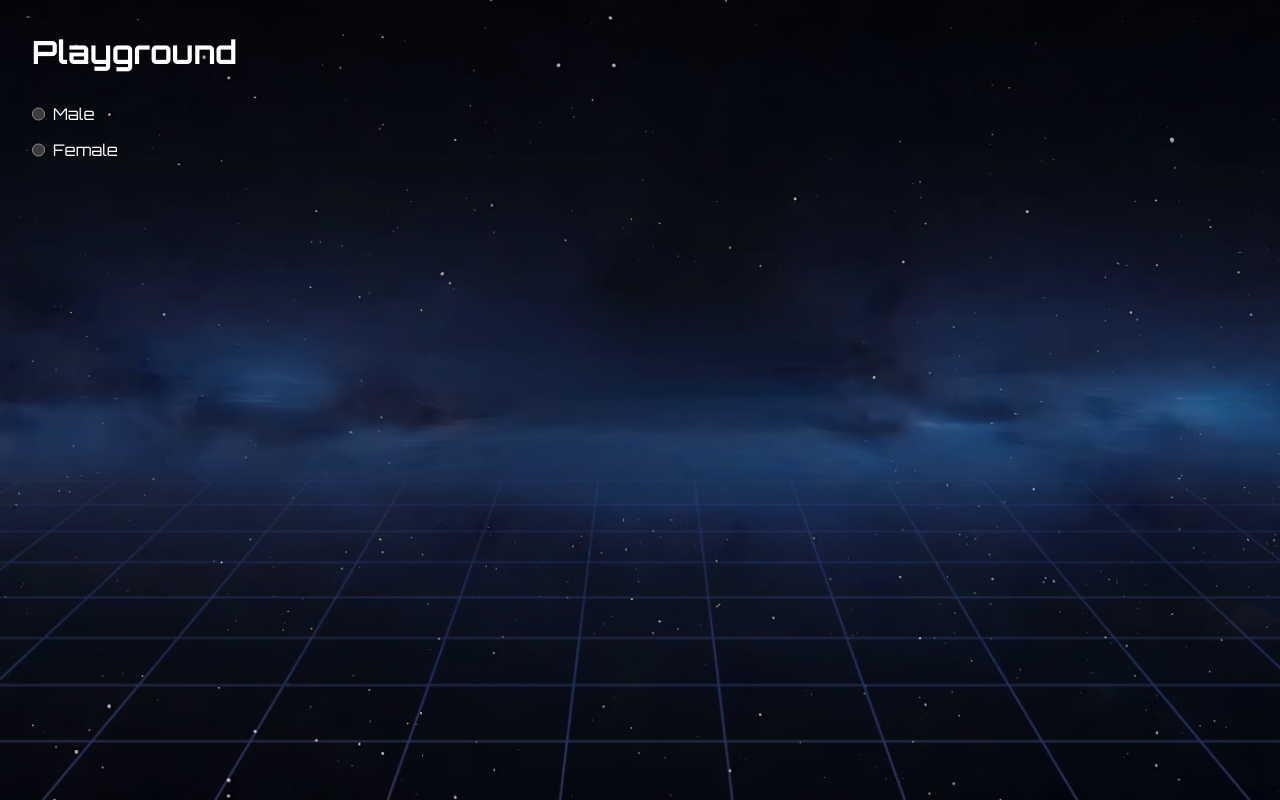
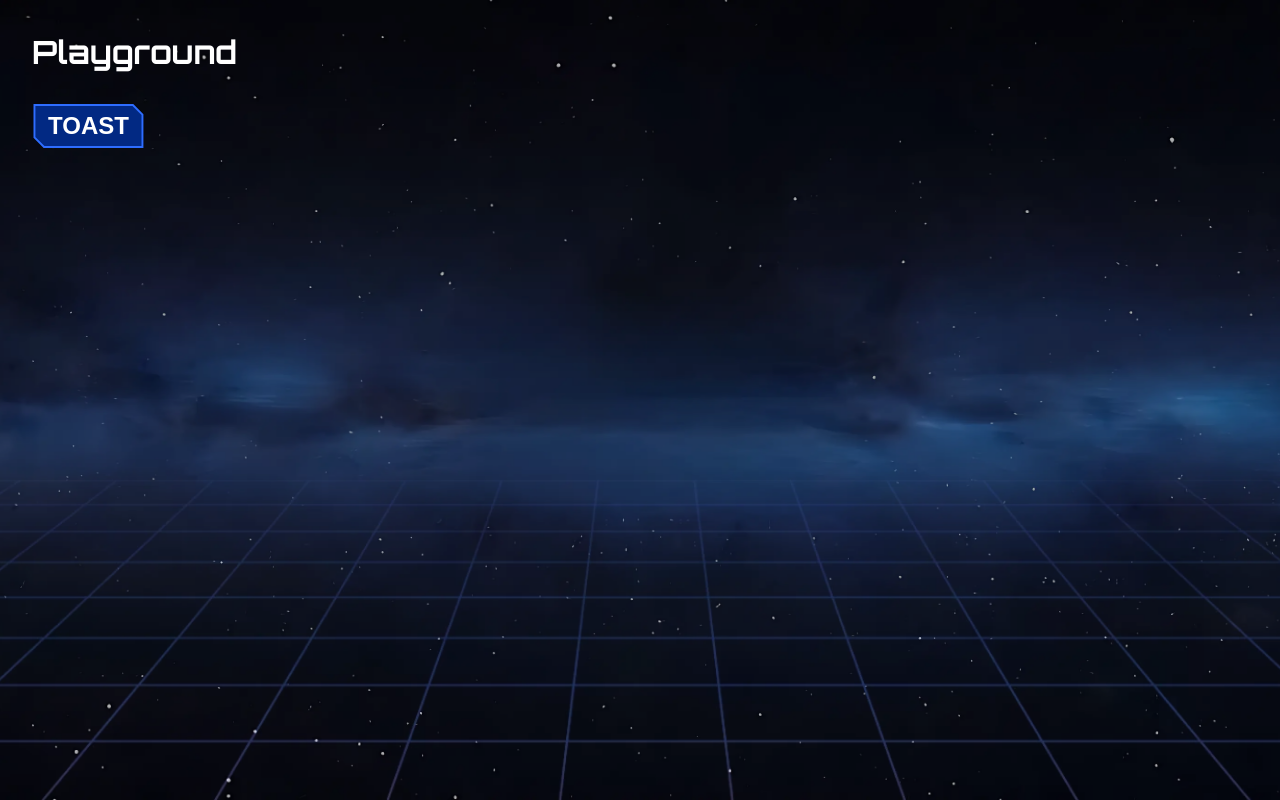
Before and after one commit to CodectiveOrg/snake-frontend, a React (Vite) app: page /playground in a window 1280 px wide. Built offline with nearby package versions, Linux system fonts and the light colour scheme; a web font is replaced by a local one.

Commit message:
[ADD] toaster

```diff
--- a/package.json
+++ b/package.json
@@ -20,6 +20,7 @@
     "react": "^19.1.0",
     "react-dom": "^19.1.0",
     "react-router": "^7.7.0",
+    "sonner": "^2.0.6",
     "zustand": "^5.0.6"
   },
   "devDependencies": {
--- a/src/app.component.tsx
+++ b/src/app.component.tsx
@@ -1,11 +1,18 @@
 import type { ReactNode } from "react";
+
+import { Toaster } from "sonner";
 
 import RouterComponent from "@/components/router/router.component.tsx";
 
 import "./app.module.css";
 
 function AppComponent(): ReactNode {
-  return <RouterComponent />;
+  return (
+    <>
+      <RouterComponent />
+      <Toaster />
+    </>
+  );
 }
 
 export default AppComponent;
--- a/src/pages/playground/playground.page.tsx
+++ b/src/pages/playground/playground.page.tsx
@@ -1,6 +1,8 @@
 import type { ReactNode } from "react";
 
-import RadioComponent from "@/components/radio/radio.component.tsx";
+import { toast } from "sonner";
+
+import ButtonComponent from "@/components/button/button.component.tsx";
 
 import styles from "./playground.module.css";
 
@@ -9,8 +11,9 @@ export default function PlaygroundPage(): ReactNode {
     <div className={styles.playground}>
       <h1>Playground</h1>
       <main style={{ display: "grid", gap: "1rem", width: "fit-content" }}>
-        <RadioComponent label="Male" name="gender" />
-        <RadioComponent label="Female" name="gender" />
+        <ButtonComponent onClick={() => toast("Hello, friend!")}>
+          Toast
+        </ButtonComponent>
       </main>
     </div>
   );
```
Also changed, not shown: src/components/toaster/toaster.component.tsx (added, +7 -0 lines), .prettierrc.json, src/components/toaster/toaster.module.css (added), 1 other file (tests, documents, lock files or other folders).
